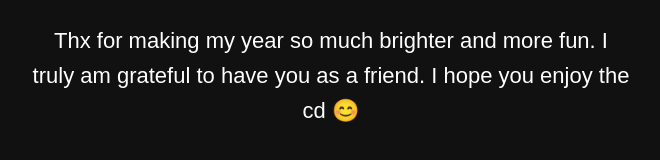
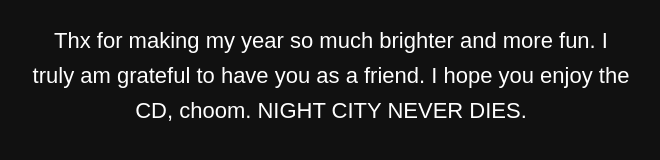
Before and after one commit to johndiondebeer-star/HAPPY-BIRTHDAY-LIAM, a plain HTML site: page index.html in a window 1280 px wide. Shown: the part 448-608 px from the top of the page, without its empty margins (309-969 px from the left). Drawn offline with Linux system fonts and the light colour scheme.

Commit message:
Update index.html

```diff
--- a/index.html
+++ b/index.html
@@ -48,7 +48,7 @@
     <p>
         Thx for making my year so much brighter and more fun.
         I truly am grateful to have you as a friend.
-        I hope you enjoy the cd 😊
+        I hope you enjoy the CD, choom. NIGHT CITY NEVER DIES.
     </p>
 
 </div>
```
